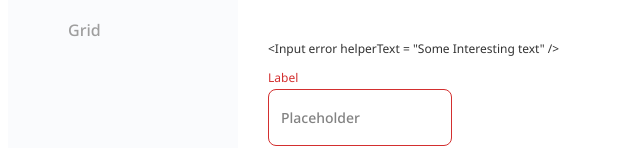
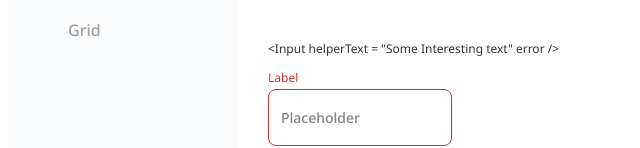
Before and after one commit to prasannakarki77/components-app, a React (Create React App) app: page /inputs in a window 1280 px wide. Shown: the part 296-444 px from the top of the page, without its empty margins (0-640 px from the left). Built offline with nearby package versions, Linux system fonts and the light colour scheme.

Commit message:
updated readme with input component details

```diff
--- a/src/components/Inputs.js
+++ b/src/components/Inputs.js
@@ -13,7 +13,7 @@ const Inputs = () => {
       <Input error />
       <br />
       <p className="component-structure">
-        {'    <Input error helperText = "Some Interesting text" />'}{" "}
+        {'    <Input  helperText = "Some Interesting text" error />'}{" "}
       </p>
       <Input error helperText={"Some Interesting text"} />
       <br />
```
Also changed, not shown: public/images/screenshot2.png (added), 1 other file (tests, documents, lock files or other folders).
